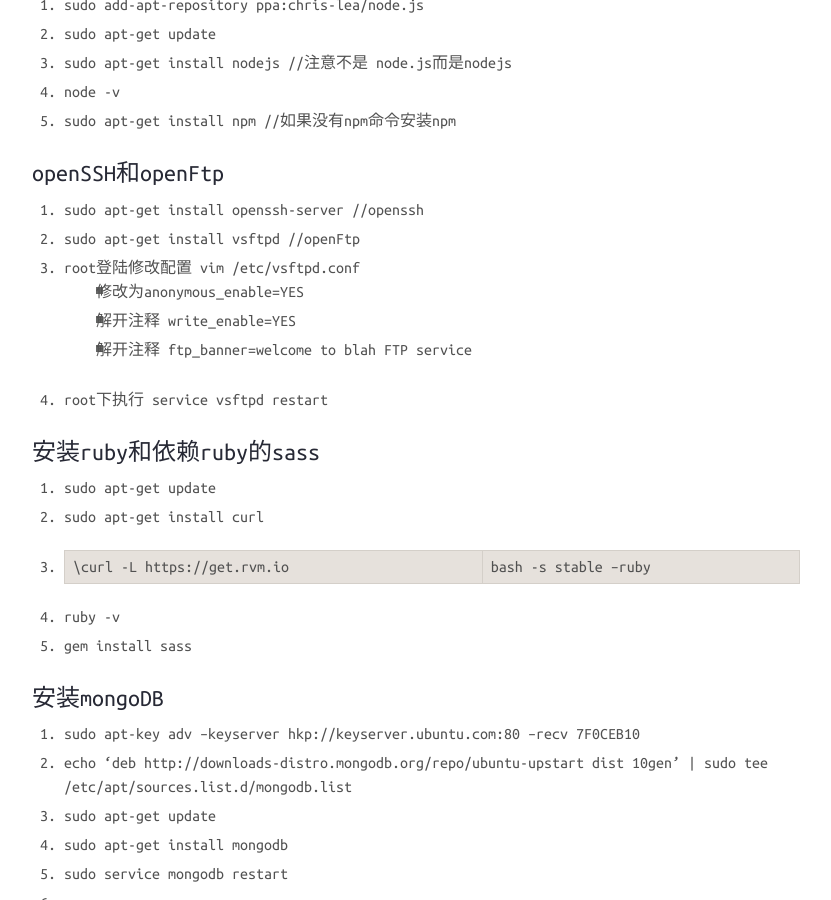
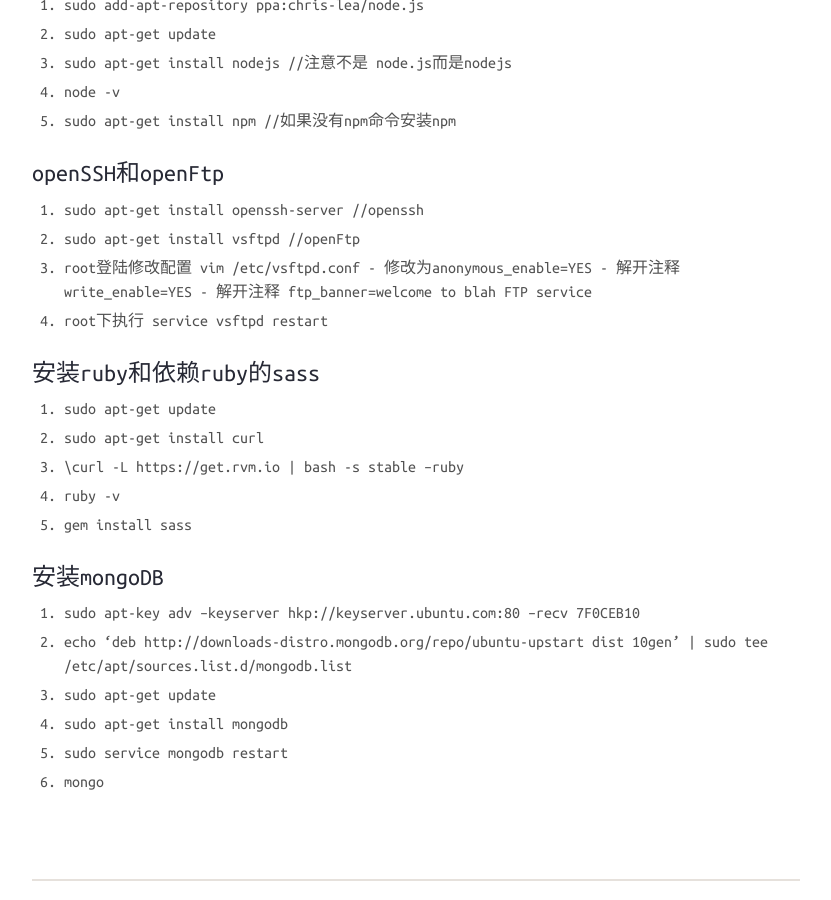
Before and after one commit to CooLNuanfeng/coolnuanfeng.github.com, a Jekyll site: the page built from _posts/2015-1-16-linuxInstall.md, in a window 1280 px wide and 900 px high, scrolled down 1335 px. Shown: the whole window, without its empty margins (224-1055 px from the left). Built offline with Jekyll 4.4.1, drawn with Linux system fonts in a browser that asks for light colours.

Commit message:
2015-1-16

```diff
--- a/_posts/2015-1-16-linuxInstall.md
+++ b/_posts/2015-1-16-linuxInstall.md
@@ -59,16 +59,16 @@
  1. sudo apt-get install openssh-server   //openssh
  2. sudo apt-get install vsftpd         //openFtp
  3.  root登陆修改配置 vim /etc/vsftpd.conf
-     - 修改为anonymous_enable=YES
-     - 解开注释 write_enable=YES
-     - 解开注释 ftp_banner=welcome to blah FTP service
+    - 修改为anonymous_enable=YES
+    - 解开注释 write_enable=YES
+    - 解开注释 ftp_banner=welcome to blah FTP service
  4. root下执行 service vsftpd restart
 
 ####安装ruby和依赖ruby的sass
 
  1. sudo apt-get update
  2. sudo apt-get install curl
- 3. \curl -L https://get.rvm.io | bash -s stable --ruby
+ 3. \curl -L https://get.rvm.io \| bash -s stable --ruby
  4. ruby -v
  5. gem install sass
 
```
